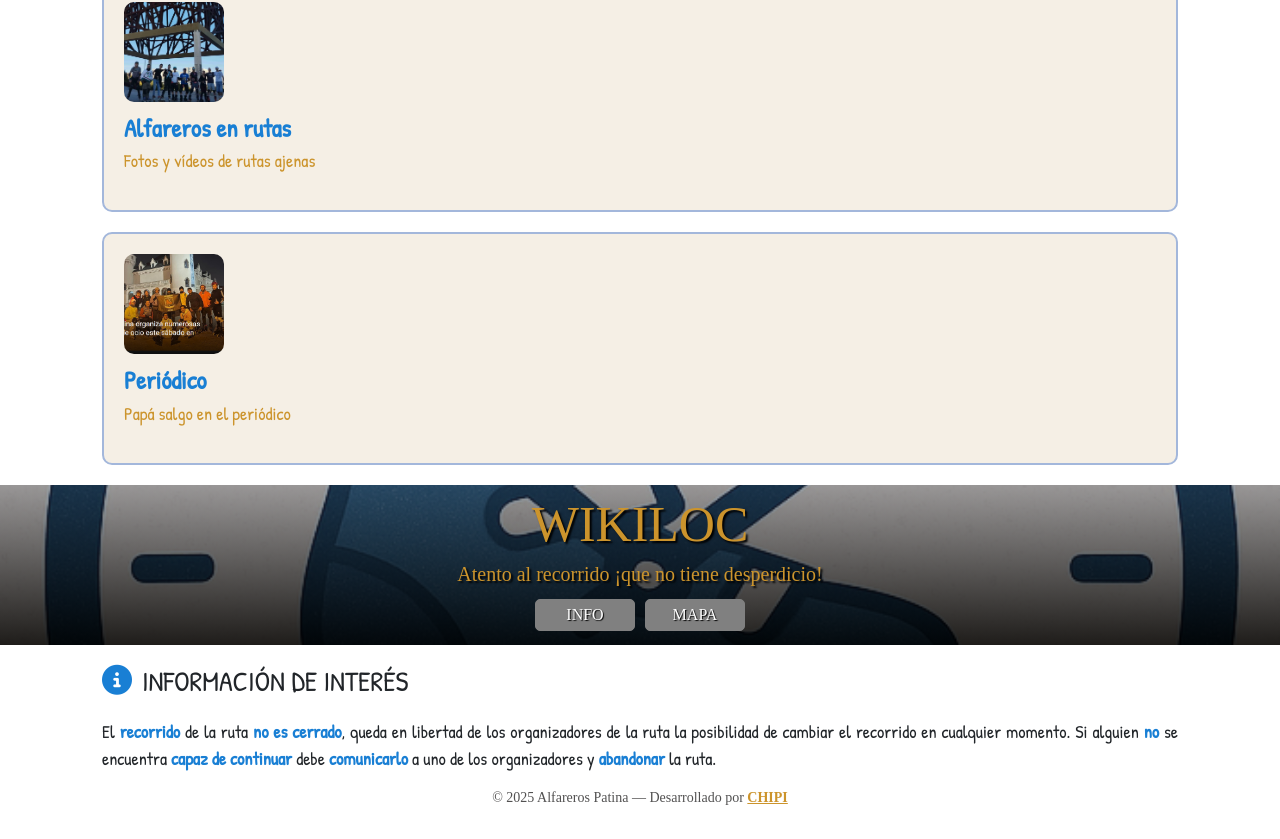
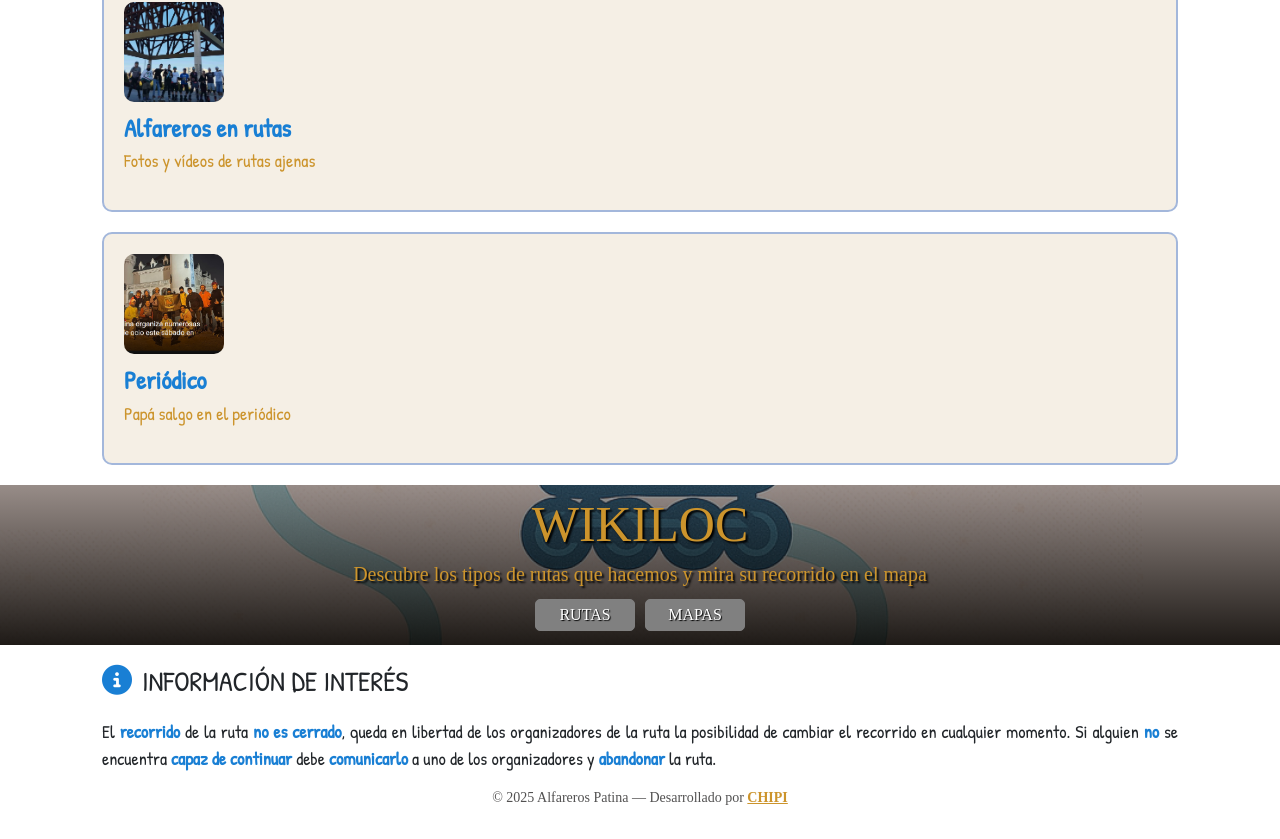
Before and after one commit to CHIPIXB/alfareros-patina, an Angular app: page /rutas/wikiloc in a window 1280 px wide. Shown: the part 1391-2230 px from the top of the page. Built offline with nearby package versions, Linux system fonts and the light colour scheme; a web font is replaced by a local one.

Commit message:
seccion de info de rutas en wikiloc terminado, continuar con la seccion de mapas

```diff
--- a/src/app/pages/wikiloc-rutas/wikiloc-rutas.css
+++ b/src/app/pages/wikiloc-rutas/wikiloc-rutas.css
@@ -1,6 +1,6 @@
 
 .titulo-seccion {
-    background-image: linear-gradient(rgba(42, 57, 78, 0.479), rgba(0, 0, 0, 0.877)), url(../../../assets/img/horario.png\(2\).png);
+    background-image: linear-gradient(rgba(42, 57, 78, 0.479), rgba(0, 0, 0, 0.877)), url(../../../assets/img/wikiloc\(2\).png);
     height: 20vh;
     align-content: center;
     text-align: center;
@@ -30,13 +30,13 @@
     }
 
 
-    .btn-invierno.activo {
+    .btn-info.activo {
         background: var(--color-principal);
         color: white;
         border: 2px solid var(--color-principal);
 
     }
-    .btn-verano.activo {
+    .btn-mapa.activo {
         background: var(--color-secundario);
         color: white;
         border: 2px solid var(--color-secundario);
@@ -44,28 +44,10 @@
 }
 
 
-.horario-invierno div i {
-    color: var(--color-principal);
-}
-.horario-verano div i {
-    color: var(--color-secundario);
-}
-
-.horario-invierno p strong {
-    color: var(--color-principal);
-}
-.horario-verano p strong {
-    color: var(--color-secundario);
-}
-
 
 i {
     font-size: 30px;
     color: var(--color-principal);
-}
-
-a.btn-whatsapp i.fa-whatsapp {
-    color: #25d366
 }
 
 .info article div {
--- a/src/app/pages/wikiloc-rutas/wikiloc-rutas.html
+++ b/src/app/pages/wikiloc-rutas/wikiloc-rutas.html
@@ -2,11 +2,11 @@
 
     <hgroup>
         <h2>WIKILOC</h2>
-        <h6>Atento al recorrido ¡que no tiene desperdicio!</h6>
+        <h6>Descubre los tipos de rutas que hacemos y mira su recorrido en el mapa</h6>
     </hgroup>
     <div>
-        <button (click)="toggle('info')" class="btn-info" [class.activo]="activo === 'info'">INFO</button>
-        <button (click)="toggle('mapa')" class="btn-mapa" [class.activo]="activo === 'mapa'">MAPA</button>
+        <button (click)="toggle('info')" class="btn-info" [class.activo]="activo === 'info'">RUTAS</button>
+        <button (click)="toggle('mapa')" class="btn-mapa" [class.activo]="activo === 'mapa'">MAPAS</button>
     </div>
 
 </section>
@@ -15,6 +15,7 @@
     @if (activo === 'info') {
         <article class="info-rutas">
             <div>
+                <i class="fa-solid fa-person-skating"></i>
                 <h3>RUTA <strong>'PATINAMOS SIN PRISA'</strong> 15-20KM</h3>
             </div>
             <p>Esta es la ruta que normalmente hacemos cuando el tiempo lo permite, la Alfarera oficial por así decirlo, aunque vamos variando algún tramo para que no se haga muy monótona. La velocidad y distancia de esta ruta va acorde con los integrantes de la misma. Puedes unirte al grupo de WhatsApp para saber cuál será nuestra siguiente ruta.</p>
@@ -22,6 +23,7 @@
 
         <article class="info-rutas">
             <div>
+                <i class="fa-solid fa-xmark"></i>
                 <h3>RUTA <strong>'ALFAREROS EN EL X-MADRID + CENA'</strong> 20-25KM</h3>
             </div>
             <p>Cuando entramos más en invierno, preferimos asegurar el Día Alfarero en X-Madrid (centro comercial en el que se permite patinar), ya que así estamos resguardados del viento y la lluvia. Al terminar la ruta, además, tenemos un sitio cubierto donde poder cenar. En caso de que empiece a llover antes de comenzar la ruta, contamos con el centro comercial para hacer sesión técnica. La velocidad y distancia de esta ruta va acorde con los integrantes de la misma. Puedes unirte al grupo de WhatsApp para saber cuál será nuestra siguiente ruta.</p>
@@ -29,6 +31,7 @@
 
         <article class="info-rutas">
             <div>
+                <i class="fa-solid fa-users"></i>
                 <h3>RUTA <strong>'CARACOLERA AUTÓNOMA'</strong> 13-17KM</h3>
             </div>
             <p>Nos gusta que todo el mundo pruebe las Alfareras, sus carriles bicis y su ambiente, por lo que cada cierto tiempo o cuando alguien la solicita específicamente se monta esta ruta. La mayor parte del recorrido es por carril bici pero mínimo hay que saber frenar ya que alguna bajada constante tenemos. La velocidad y distancia de esta ruta va acorde con los integrantes de la misma. Puedes unirte al grupo de WhatsApp para saber cuál será nuestra siguiente ruta.</p>
```
